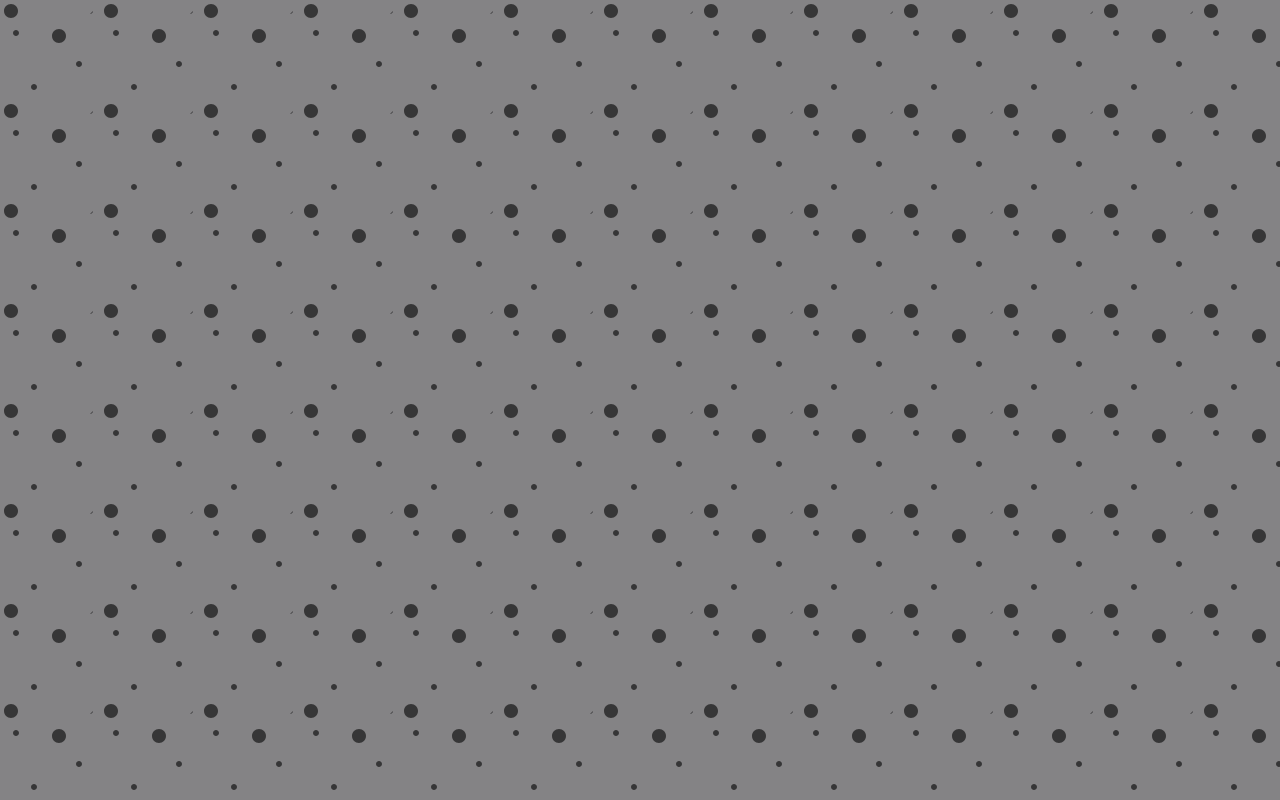
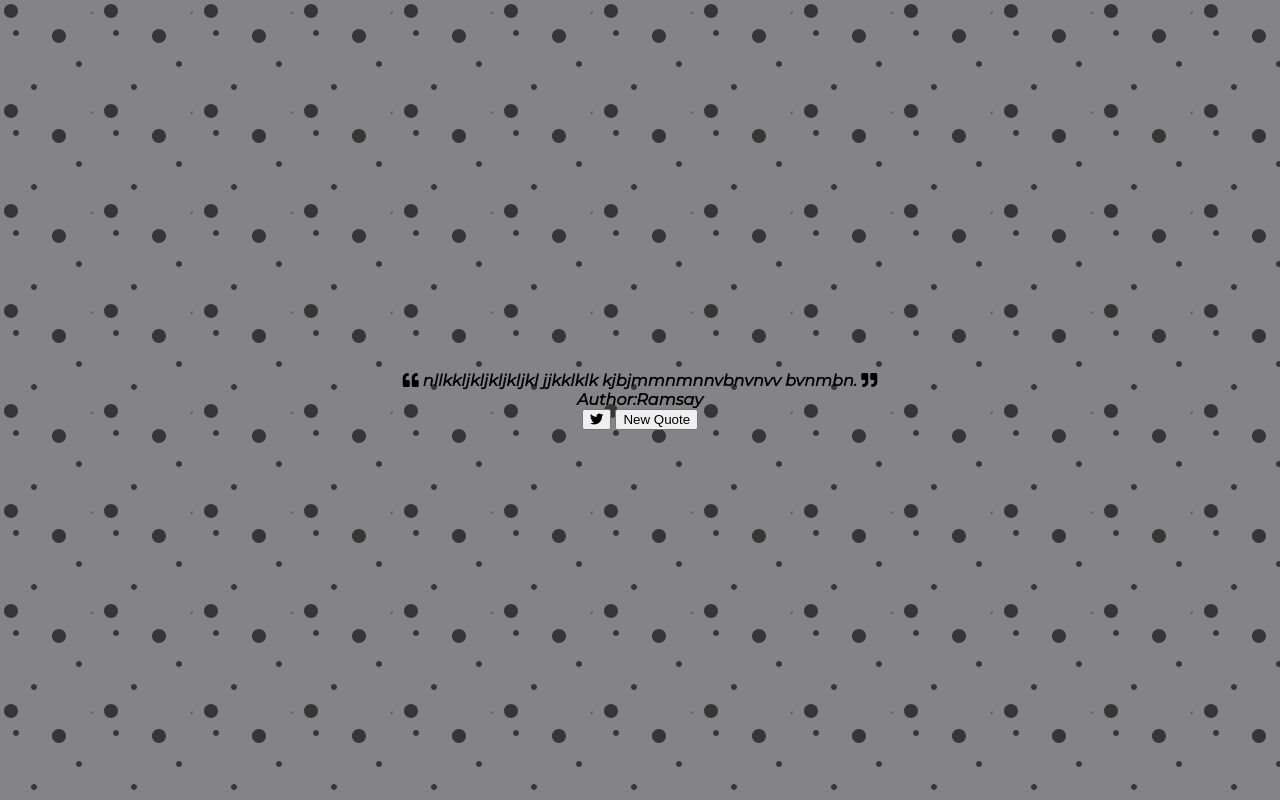
Before and after one commit to bhanu-kiran0183/quote-generator, a plain HTML site: page index.html in a window 1280 px wide. Drawn offline with Linux system fonts and the light colour scheme.

Commit message:
html code complete

```diff
--- a/index.html
+++ b/index.html
@@ -12,6 +12,28 @@
     <link rel="stylesheet" href="style.css" />
   </head>
   <body>
+    <div class="quote-container" id="quote-container">
+      <!-- Quote element -->
+      <div class="quote-text">
+        <!-- font awesome left quote -->
+        <i class="fas fa-quote-left"></i>
+        <span id="quote"
+          >nllkkljkljkljkljkl jjkklklk kjbjmmnmnnvbnvnvv bvnmbn.</span
+        >
+        <i class="fas fa-quote-right"></i>
+      </div>
+      <!-- Author element -->
+      <div id="quote-author">
+        <span id="author">Author:Ramsay</span>
+      </div>
+      <!-- Button elements  -->
+      <div class="button-container">
+        <button class="twitter-button" id="twitter" title="Tweet This">
+          <i class="fab fa-twitter"></i>
+        </button>
+        <button class="new-quote" id="new-quote">New Quote</button>
+      </div>
+    </div>
     <!-- Script -->
     <script src="script.js"></script>
   </body>
```
